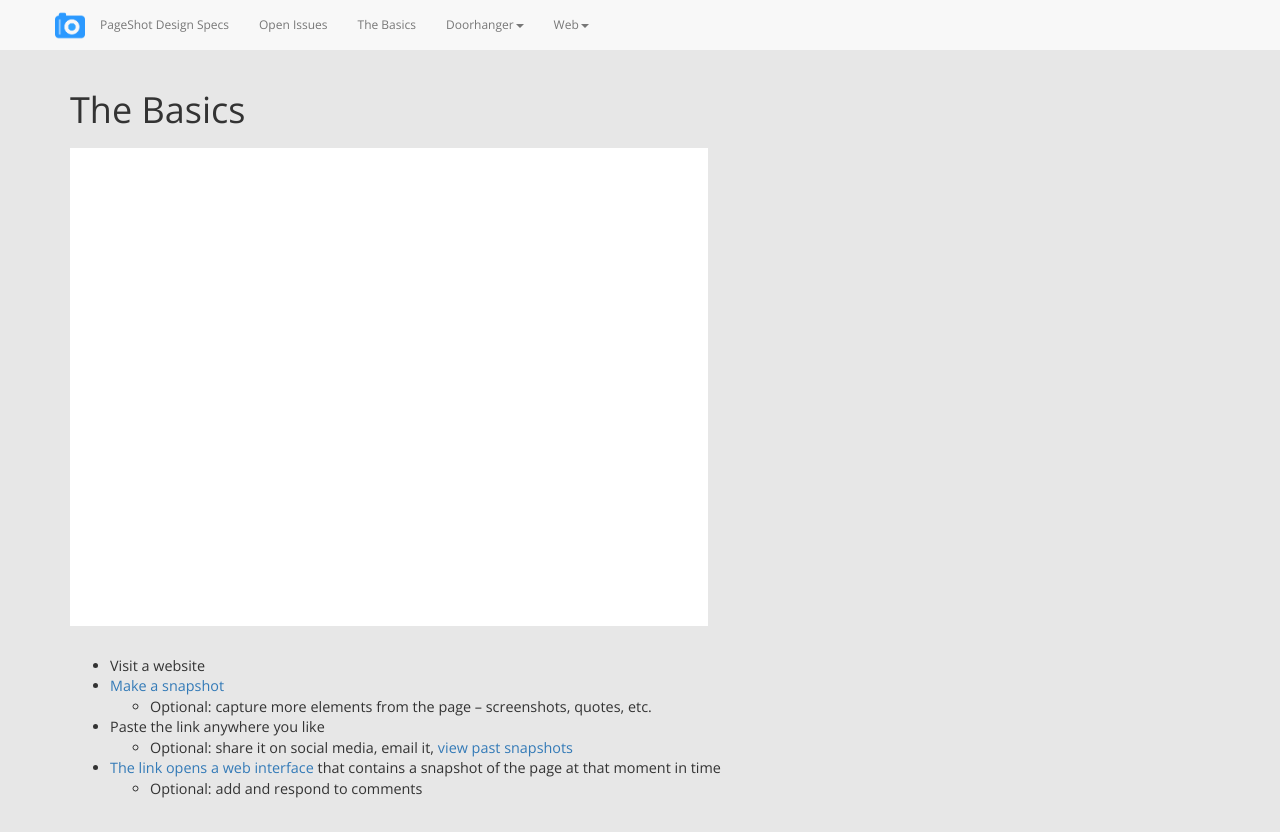
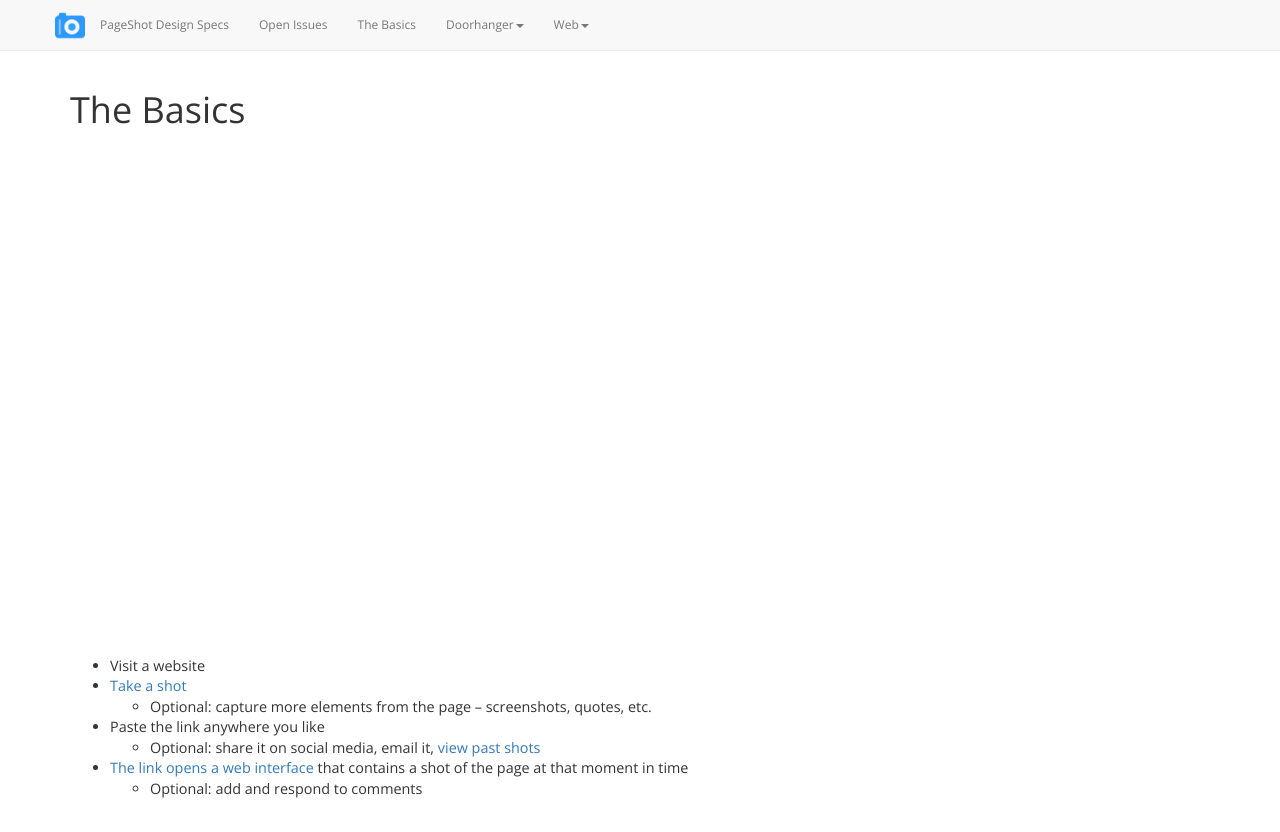
Before and after one commit to brampitoyo/pageshot-design-specs, a Jekyll site: the page built from basics.html, in a window 1280 px wide and 900 px high, cut to the strip 0-832 px from the top of the window. Built offline with Jekyll 4.4.1, drawn with Linux system fonts in a browser that asks for light colours; nearby versions of some CDN libraries.

Commit message:
Added Doorhanger panel specs

```diff
--- a/basics.html
+++ b/basics.html
@@ -11,17 +11,17 @@
 
 				<ul class="longText">
   				<li>Visit a website</li>
-  				<li><a href="doorhanger-shot.html">Make a snapshot</a>
+  				<li><a href="doorhanger-shot.html">Take a shot</a>
     				<ul>
       				<li>Optional: capture more elements from the page – screenshots, quotes, etc.</li>
             </ul>
           </li>
           <li>Paste the link anywhere you like
             <ul>
-              <li>Optional: share it on social media, email it, <a href="doorhanger-shot.html">view past snapshots</a></li>
+              <li>Optional: share it on social media, email it, <a href="doorhanger-shot.html">view past shots</a></li>
             </ul>
           </li>
-          <li><a href="web-individual-overview.html">The link opens a web interface</a> that contains a snapshot of the page at that moment in time
+          <li><a href="web-individual-overview.html">The link opens a web interface</a> that contains a shot of the page at that moment in time
             <ul>
               <li>Optional: add and respond to comments</li>
             </ul>
--- a/css/templateStyles.css
+++ b/css/templateStyles.css
@@ -6,8 +6,6 @@
 
 body{
 	padding-top:70px;
-
-	background-color: #e7e7e7;
 	font-family: 'Open Sans', sans-serif;
 	font-size: 12px;
 }
```
Also changed, not shown: doorhanger-shot.html (added, +39 -0 lines), img/doorhanger-shot-add.gif (added), img/doorhanger-shot-edit-comment-name.gif (added), img/doorhanger-shot-edit-existing.gif (added), img/doorhanger-shot-edit.gif (added), img/doorhanger-shot-open.gif (added).
